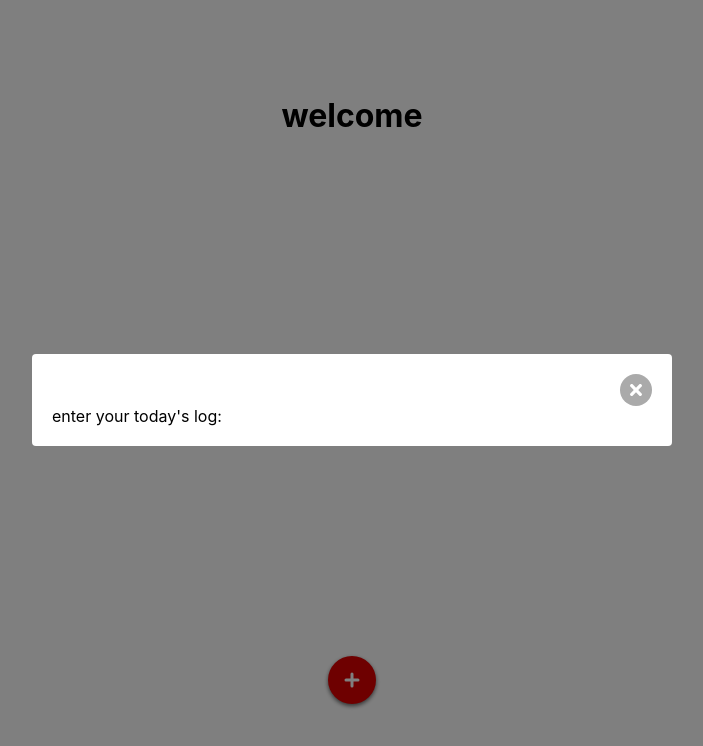
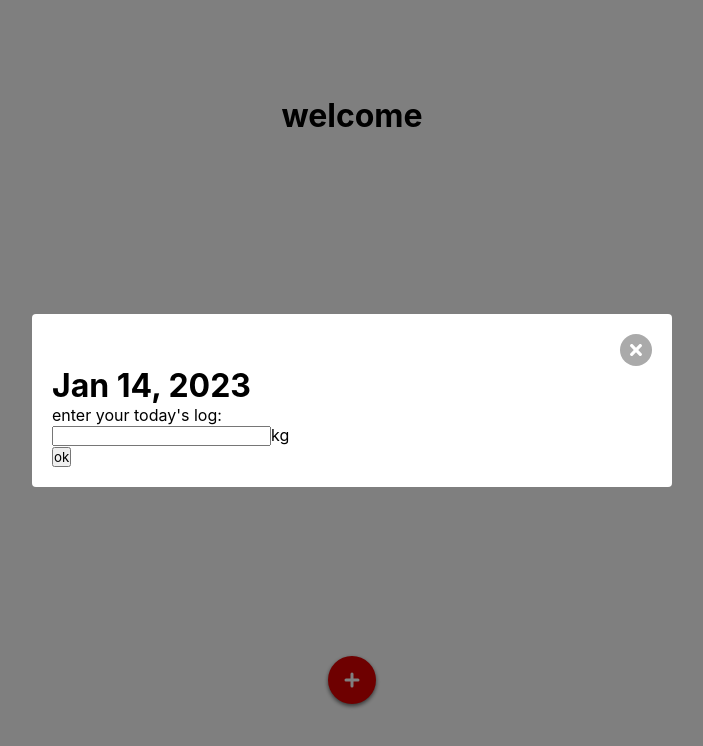
Before and after one commit to lousousa/weight-log, a Next.js app: page / in a window 1280 px wide. Both pictures are taken after a click on the button 640 px from the left and 680 px from the top of the page. Shown: the top 746 px of the page, without its empty margins (288-991 px from the left). Built offline with nearby package versions, Linux system fonts and the light colour scheme.

Commit message:
add moment

```diff
--- a/package.json
+++ b/package.json
@@ -15,9 +15,11 @@
     "@types/react-dom": "18.0.10",
     "eslint": "8.31.0",
     "eslint-config-next": "13.1.2",
+    "moment": "^2.29.4",
     "next": "13.1.2",
     "react": "18.2.0",
     "react-dom": "18.2.0",
+    "react-moment": "^1.1.3",
     "styled-components": "^5.3.6",
     "typescript": "4.9.4"
   },
--- a/src/components/modal.tsx
+++ b/src/components/modal.tsx
@@ -21,7 +21,7 @@ export const Modal = forwardRef((props: IProps, ref: any) => {
 
       window.setTimeout(() => {
         setVisible(false)
-      }, 150)
+      }, 125)
     },
     closeCheckingTarget(e: MouseEvent) {
       if (e.target !== e.currentTarget) return
--- a/src/pages/index.tsx
+++ b/src/pages/index.tsx
@@ -1,6 +1,8 @@
 import { useRef } from 'react'
 import Head from 'next/head'
 import styled from 'styled-components'
+import Moment from 'react-moment'
+import moment from 'moment'
 import { PlusIcon } from '../commons/icons'
 
 import { Modal } from '../components/modal'
@@ -35,7 +37,17 @@ export default function Home() {
         </ActionButton>
 
         <Modal ref={modalRef}>
-          <p>enter your today's log:</p>
+          <form>
+            <h1>
+              <Moment date={moment()} format="ll" />
+            </h1>
+            <p>enter your today's log:</p>
+            <p>
+              <input />
+              <span>kg</span>
+            </p>
+            <button>ok</button>
+          </form>
         </Modal>
       </Main>
     </>
```
Also changed, not shown: 1 other file (tests, documents, lock files or other folders).
